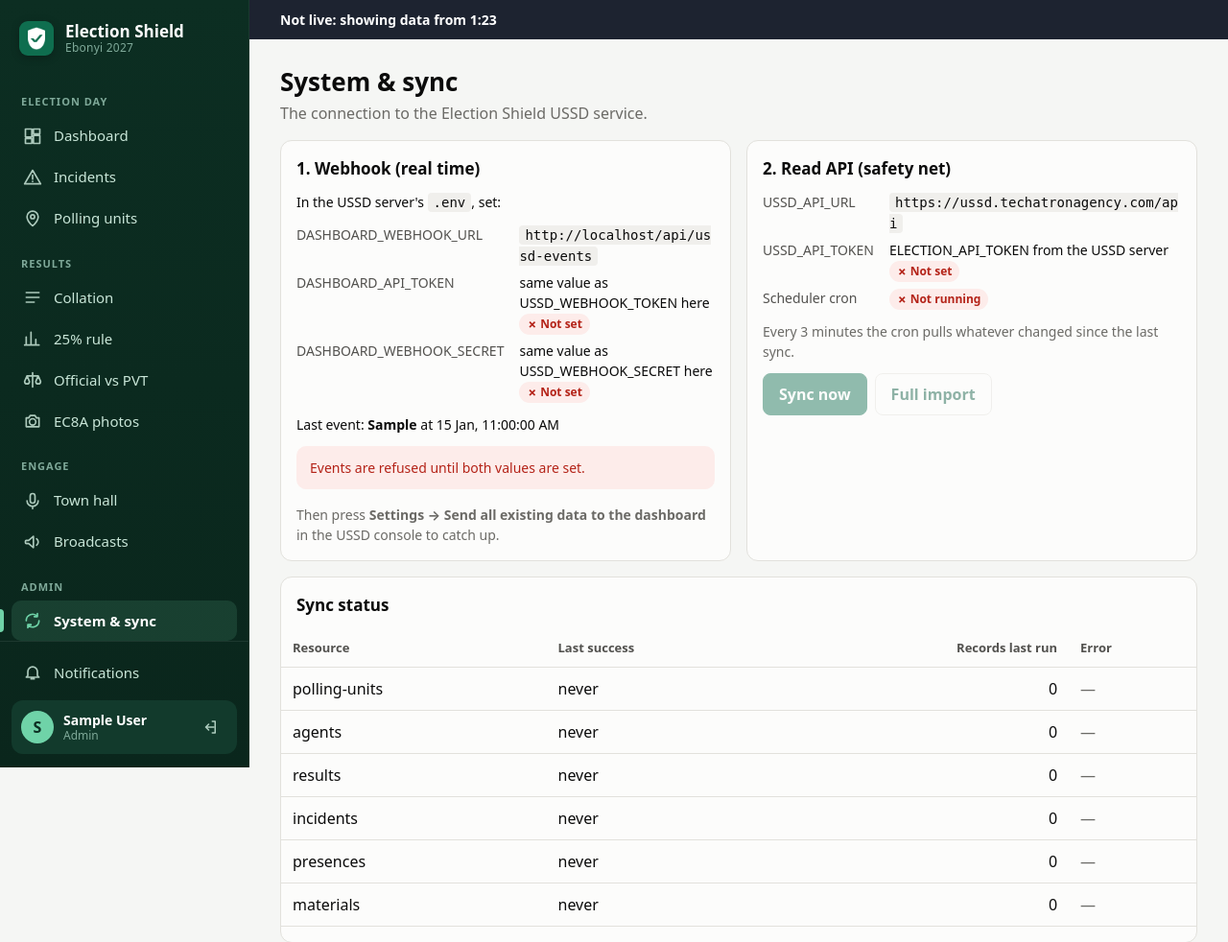
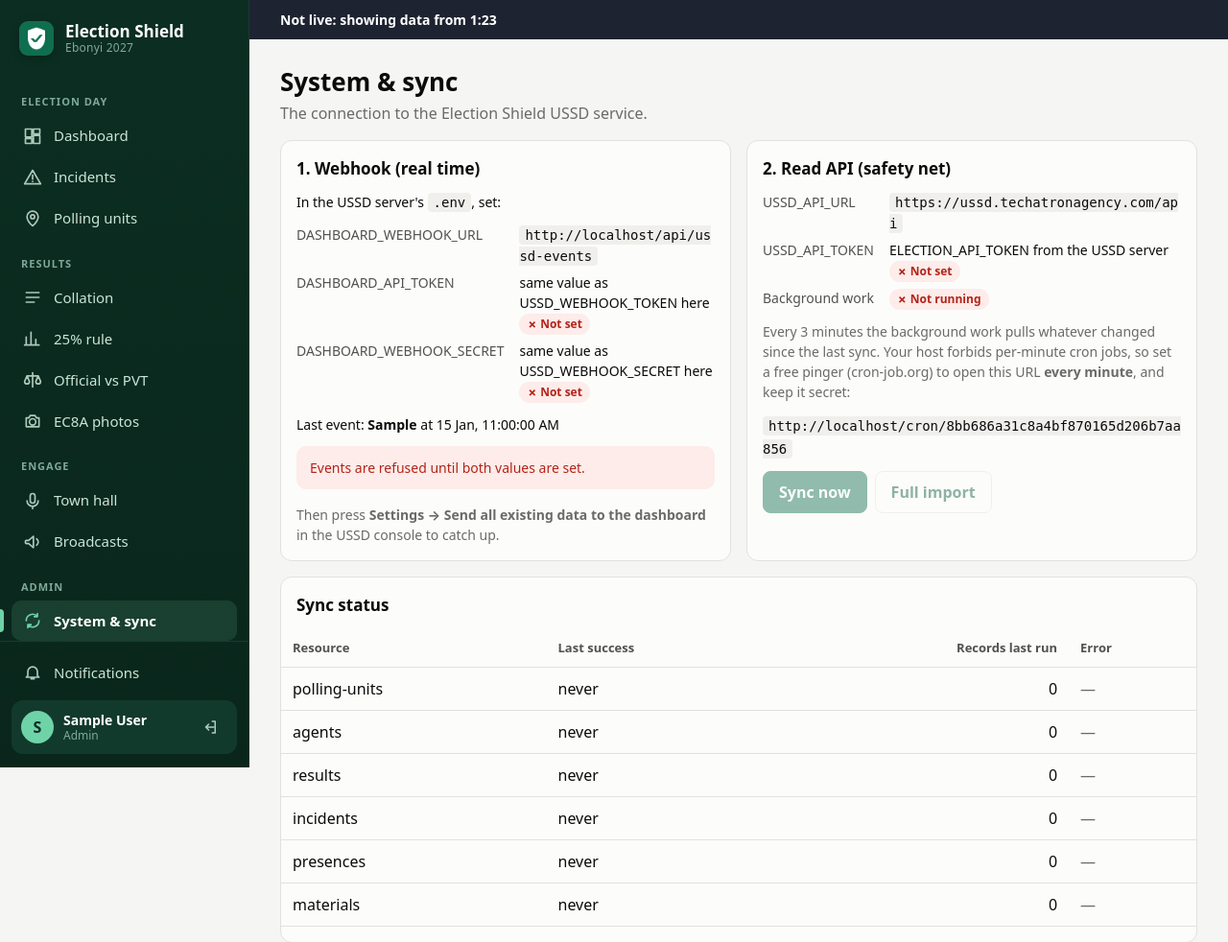
Before and after one commit to harmanicomputech/electionshield-app, a Laravel app: page /system in a window 1280 px wide. Shown: the top 982 px of the page at 96% size. Run offline with Laravel 12, Linux system fonts and the light colour scheme; a user stored in the database is signed in; data comes from the database, SQL or seed files in the repository; tables that the repository leaves empty hold one stand-in row (values such as "Sample post").

Commit message:
Run background work without a per-minute cron
The host (DomainKing) forbids per-minute cron jobs, which the catch-up
sync and broadcasts relied on. As in the USSD service, one runner
(App\Support\BackgroundRunner) now does the work under a lock from:
- after the response of web requests (PHP-FPM/LiteSpeed), every 15s
  at most;
- GET /cron/{token} for a free pinger such as cron-job.org (the URL is
  on the System page);
- `artisan app:tick` from the host cron at any interval, or
  `schedule:run` every minute where allowed.
The 3-minute sync runs once per slot, scheduled broadcasts go out and
queued batches are worked. The System page shows when and how it last
ran.

Also fix a scheduled broadcast with no recipients staying "sending"
(the completion check read a stale copy).

Co-Authored-By: Claude Opus 5.5 <noreply@anthropic.com>
Claude-Session: https://claude.ai/code/session_01Ue7rKFhQG41ADeEoQWFdLD

```diff
--- a/app/Http/Controllers/Console/SystemController.php
+++ b/app/Http/Controllers/Console/SystemController.php
@@ -14,6 +14,7 @@ use App\Services\PushNotifier;
 use App\Services\UssdIngestor;
 use App\Services\UssdSync;
 use App\Support\Audit;
+use App\Support\BackgroundRunner;
 use App\Support\Settings;
 use App\Support\Time;
 use Illuminate\Http\RedirectResponse;
@@ -44,6 +45,8 @@ class SystemController extends Controller
             'states' => SyncState::query()->get()->keyBy('resource'),
             'resources' => UssdSync::RESOURCES,
             'heartbeat' => $heartbeat ? Time::parse($heartbeat) : null,
+            'runnerSource' => ['web' => 'after a page visit', 'pinger' => 'by the pinger', 'cron' => 'by cron'][Settings::get('runner_source')] ?? null,
+            'runnerUrl' => route('runner', BackgroundRunner::token()),
             'counts' => [
                 'Polling units' => PollingUnit::query()->count(),
                 'Results (real)' => Result::query()->where('rehearsal', false)->count(),
--- /dev/null
+++ b/app/Http/Controllers/RunnerController.php
@@ -0,0 +1,22 @@
+<?php
+
+namespace App\Http\Controllers;
+
+use App\Support\BackgroundRunner;
+use Illuminate\Http\JsonResponse;
+
+/**
+ * GET /cron/{token}: for a free external pinger (cron-job.org, UptimeRobot)
+ * on hosts without per-minute cron. The token is shown on the System page.
+ */
+class RunnerController extends Controller
+{
+    public function __invoke(string $token, BackgroundRunner $runner): JsonResponse
+    {
+        abort_unless(hash_equals(BackgroundRunner::token(), $token), 404);
+
+        $ran = $runner->run(queueSeconds: 40, source: 'pinger');
+
+        return response()->json(['status' => $ran ? 'ran' : 'busy', 'at' => now()->toIso8601String()]);
+    }
+}
--- /dev/null
+++ b/app/Http/Middleware/RunBackgroundWork.php
@@ -0,0 +1,30 @@
+<?php
+
+namespace App\Http\Middleware;
+
+use App\Support\BackgroundRunner;
+use Closure;
+use Illuminate\Http\Request;
+use Symfony\Component\HttpFoundation\Response;
+
+/**
+ * After the response has gone to the browser, run any due background work
+ * (see BackgroundRunner). Only where PHP can finish the response first, so
+ * nobody waits for it.
+ */
+class RunBackgroundWork
+{
+    public function handle(Request $request, Closure $next): Response
+    {
+        return $next($request);
+    }
+
+    public function terminate(Request $request, Response $response): void
+    {
+        if (! BackgroundRunner::enabled() || ! BackgroundRunner::canWorkAfterResponse() || $request->routeIs('runner')) {
+            return;
+        }
+
+        app(BackgroundRunner::class)->runAfterWebRequest();
+    }
+}
--- a/app/Services/Broadcasting/BroadcastDispatcher.php
+++ b/app/Services/Broadcasting/BroadcastDispatcher.php
@@ -46,7 +46,9 @@ class BroadcastDispatcher
             ->chunk(self::BATCH)
             ->each(fn ($ids) => SendBroadcastBatch::dispatch($broadcast->id, $ids->values()->all()));
 
-        $this->finishIfDone($broadcast);
+        // Reload: the status was changed on the locked copy above. With no
+        // recipients (or every batch already sent) it is finished now.
+        $this->finishIfDone($broadcast->refresh());
 
         return $count;
     }
--- /dev/null
+++ b/app/Support/BackgroundRunner.php
@@ -0,0 +1,120 @@
+<?php
+
+namespace App\Support;
+
+use App\Services\UssdSync;
+use Illuminate\Support\Facades\Artisan;
+use Illuminate\Support\Facades\Cache;
+use Throwable;
+
+/**
+ * Runs the background work (the catch-up sync, scheduled broadcasts and the
+ * queue of broadcast batches) without a per-minute cron, which many shared
+ * hosts (DomainKing among them) forbid. The same design as the USSD
+ * service. It is triggered from three places, all safe to overlap:
+ *
+ *  - after the response of ordinary web requests (RunBackgroundWork);
+ *  - an external pinger opening /cron/{token} every minute (cron-job.org);
+ *  - the host's cron running `php artisan app:tick` (hourly is fine), or
+ *    `schedule:run` every minute where that is allowed.
+ *
+ * Periodic tasks remember the slot they last ran for, so nothing runs twice.
+ */
+class BackgroundRunner
+{
+    /** Don't start a run from web requests more often than this. */
+    private const MIN_SECONDS_BETWEEN_WEB_RUNS = 15;
+
+    /** The catch-up sync runs once per slot of this many minutes. */
+    private const SYNC_EVERY_MINUTES = 3;
+
+    public static function token(): string
+    {
+        return substr(hash_hmac('sha256', 'election-shield-web-runner', (string) config('app.key')), 0, 32);
+    }
+
+    public static function enabled(): bool
+    {
+        return (bool) config('election.background_runner');
+    }
+
+    /**
+     * Whether PHP can send the response before carrying on (PHP-FPM or
+     * LiteSpeed); otherwise the visitor would wait for the work.
+     */
+    public static function canWorkAfterResponse(): bool
+    {
+        return function_exists('fastcgi_finish_request') || function_exists('litespeed_finish_request');
+    }
+
+    public function runAfterWebRequest(): void
+    {
+        if (! self::enabled() || ! Cache::add('election-shield-web:runner-throttle', true, self::MIN_SECONDS_BETWEEN_WEB_RUNS)) {
+            return;
+        }
+
+        $this->run(queueSeconds: 20, source: 'web');
+    }
+
+    /**
+     * One pass: due tasks, then the queue for up to $queueSeconds. Only one
+     * pass runs at a time; returns false if another is running.
+     */
+    public function run(int $queueSeconds = 20, string $source = 'cron'): bool
+    {
+        $lock = Cache::lock('election-shield-web:runner', $queueSeconds + 120);
+
+        if (! $lock->get()) {
+            return false;
+        }
+
+        try {
+            @set_time_limit($queueSeconds + 100);
+            ignore_user_abort(true);
+
+            Settings::set('scheduler_heartbeat', now()->toIso8601String());
+            Settings::set('runner_source', $source);
+
+            $this->runDueTasks();
+
+            Artisan::call('queue:work', [
+                '--stop-when-empty' => true,
+                '--max-time' => $queueSeconds,
+                '--tries' => 5,
+            ]);
+        } catch (Throwable $e) {
+            report($e);
+        } finally {
+            $lock->release();
+        }
+
+        return true;
+    }
+
+    private function runDueTasks(): void
+    {
+        $now = now();
+
+        // Scheduled broadcasts: checks for due ones, safe every run.
+        $this->attempt(fn () => Artisan::call('broadcast:dispatch'));
+
+        // The read-API catch-up sync, once per 3-minute slot.
+        if (app(UssdSync::class)->enabled()) {
+            $slot = $now->format('Y-m-d H:').str_pad((string) (intdiv((int) $now->format('i'), self::SYNC_EVERY_MINUTES) * self::SYNC_EVERY_MINUTES), 2, '0', STR_PAD_LEFT);
+
+            if (Settings::get('runner.ussd-sync') !== $slot) {
+                Settings::set('runner.ussd-sync', $slot);
+                $this->attempt(fn () => Artisan::call('ussd:sync'));
+            }
+        }
+    }
+
+    private function attempt(callable $task): void
+    {
+        try {
+            $task();
+        } catch (Throwable $e) {
+            report($e);
+        }
+    }
+}
--- a/bootstrap/app.php
+++ b/bootstrap/app.php
@@ -1,5 +1,6 @@
 <?php
 
+use App\Http\Middleware\RunBackgroundWork;
 use Illuminate\Foundation\Application;
 use Illuminate\Foundation\Configuration\Exceptions;
 use Illuminate\Foundation\Configuration\Middleware;
@@ -13,6 +14,7 @@ return Application::configure(basePath: dirname(__DIR__))
         health: '/up',
     )
     ->withMiddleware(function (Middleware $middleware): void {
+        $middleware->append(RunBackgroundWork::class);
         $middleware->redirectGuestsTo(fn () => route('login'));
         $middleware->redirectUsersTo(fn () => route('dashboard'));
         // The agent upload link's token is its authorisation, and uploads
--- a/config/election.php
+++ b/config/election.php
@@ -86,8 +86,8 @@ return [
 
     'admin_password' => env('ADMIN_PASSWORD'),
 
-    // Shared hosting has no permanent queue worker: the scheduler cron works
-    // the queue for most of each minute instead.
-    'scheduler_runs_queue' => (bool) env('SCHEDULER_RUNS_QUEUE', true),
+    // Background work (catch-up sync, broadcasts) runs after web requests
+    // and from the pinger URL / host cron; see App\Support\BackgroundRunner.
+    'background_runner' => (bool) env('BACKGROUND_RUNNER', true),
 
 ];
--- a/phpunit.xml
+++ b/phpunit.xml
@@ -34,6 +34,7 @@
         <env name="USSD_API_URL" value="https://ussd.test/api"/>
         <env name="USSD_API_TOKEN" value="api-token"/>
         <env name="ADMIN_PASSWORD" value="setup-key"/>
+        <env name="BACKGROUND_RUNNER" value="false"/>
         <env name="SESSION_DRIVER" value="array"/>
         <env name="PULSE_ENABLED" value="false"/>
         <env name="TELESCOPE_ENABLED" value="false"/>
--- a/resources/views/system/show.blade.php
+++ b/resources/views/system/show.blade.php
@@ -40,10 +40,11 @@
         <dl class="kv small">
             <dt>USSD_API_URL</dt><dd><code>{{ $apiUrl }}</code></dd>
             <dt>USSD_API_TOKEN</dt><dd>ELECTION_API_TOKEN from the USSD server {!! $ok($apiConfigured) !!}</dd>
-            <dt>Scheduler cron</dt><dd>{!! $heartbeat && $heartbeat->gt(now()->subMinutes(3)) ? '<span class="badge good">✓ Running</span>' : '<span class="badge bad">✗ Not running</span>' !!} <span class="muted">{{ $heartbeat ? 'last '.\App\Support\Time::local($heartbeat, 'j M, g:i A') : '' }}</span></dd>
+            <dt>Background work</dt><dd>{!! $heartbeat && $heartbeat->gt(now()->subMinutes(5)) ? '<span class="badge good">✓ Running</span>' : '<span class="badge bad">✗ Not running</span>' !!} <span class="muted">{{ $heartbeat ? 'last '.\App\Support\Time::local($heartbeat, 'j M, g:i A').($runnerSource ? " ({$runnerSource})" : '') : '' }}</span></dd>
         </dl>
         <p></p>
-        <p class="small muted">Every 3 minutes the cron pulls whatever changed since the last sync.</p>
+        <p class="small muted">Every 3 minutes the background work pulls whatever changed since the last sync. Your host forbids per-minute cron jobs, so set a free pinger (cron-job.org) to open this URL <b>every minute</b>, and keep it secret:</p>
+        <p><code>{{ $runnerUrl }}</code></p>
         <div class="actions">
             <form method="post" action="{{ route('system.sync') }}">@csrf<button class="button" type="submit" @disabled(! $apiConfigured)>Sync now</button></form>
             <form method="post" action="{{ route('system.sync') }}">@csrf<input type="hidden" name="full" value="1"><button class="button secondary" type="submit" @disabled(! $apiConfigured)>Full import</button></form>
--- a/routes/console.php
+++ b/routes/console.php
@@ -2,21 +2,8 @@
 
 use Illuminate\Support\Facades\Schedule;
 
-// One cron job runs `php artisan schedule:run` every minute (see README).
-// A command rather than a closure, so it also proves the host lets the
-// scheduler start processes.
-Schedule::command('app:heartbeat')->everyMinute();
-
-// Safety net: catch anything a webhook missed.
-Schedule::command('ussd:sync')->everyThreeMinutes()->withoutOverlapping(10);
-
-// Broadcasts scheduled for now.
-Schedule::command('broadcast:dispatch')->everyMinute()->withoutOverlapping(5);
-
-// Shared hosting has no permanent queue worker: work the queue (broadcast
-// batches) for most of each minute from the scheduler. Must stay last.
-if (config('election.scheduler_runs_queue')) {
-    Schedule::command('queue:work --stop-when-empty --max-time=50 --tries=5')
-        ->everyMinute()
-        ->withoutOverlapping(2);
-}
+// Where the host allows a per-minute cron (`php artisan schedule:run`),
+// it drives the same runner as the pinger and web requests. Hosts that
+// forbid it use the pinger URL on the System page instead (see
+// App\Support\BackgroundRunner and docs/DEPLOY-SHARED-HOSTING.md).
+Schedule::command('app:tick')->everyMinute()->withoutOverlapping(5);
--- a/routes/web.php
+++ b/routes/web.php
@@ -19,6 +19,7 @@ use App\Http\Controllers\Console\SystemController;
 use App\Http\Controllers\Console\TownHallManageController;
 use App\Http\Controllers\Console\UserController;
 use App\Http\Controllers\JoinController;
+use App\Http\Controllers\RunnerController;
 use App\Http\Controllers\TownHallController;
 use App\Http\Middleware\RequireAdmin;
 use Illuminate\Support\Facades\Route;
@@ -29,6 +30,9 @@ Route::post('/setup', [AuthController::class, 'setup'])->middleware('throttle:5,
 Route::post('/logout', [AuthController::class, 'logout'])->name('logout');
 
 Route::view('/offline', 'offline')->name('offline');
+
+// For an external pinger on hosts without per-minute cron (URL on the System page).
+Route::get('/cron/{token}', RunnerController::class)->middleware('throttle:30,1')->name('runner');
 
 // Public sign-up for election updates (the broadcast opt-in).
 Route::get('/join', [JoinController::class, 'show'])->name('join');
```
Also changed, not shown: CLAUDE.md (+1 -0 lines), app/Console/Commands/Heartbeat.php (deleted, +0 -18 lines), app/Console/Commands/Tick.php (added, +18 -0 lines), docs/DEPLOY-SHARED-HOSTING.md (+7 -7 lines), docs/PROGRESS.md (+5 -3 lines), tests/Feature/BackgroundRunnerTest.php (added, +84 -0 lines), README.md.
